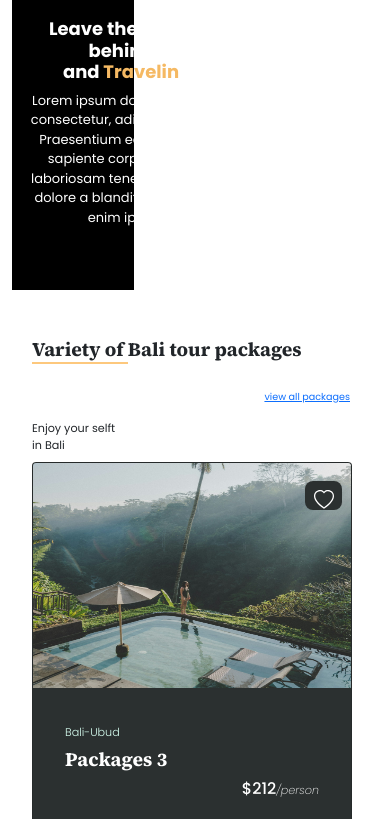
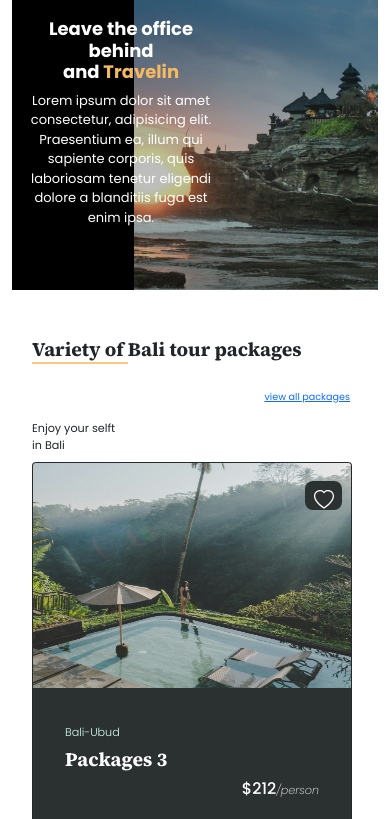
Before and after one commit to Ahuk19/Surya-Travelin, a plain HTML site: page index.html in a window 390 px wide. Shown: the part 46-865 px from the top of the page. Drawn offline with nearby package versions, Linux system fonts and the light colour scheme.

Commit message:
fix mobile

```diff
--- a/css/main.css
+++ b/css/main.css
@@ -440,7 +440,7 @@ body {
   }
 
   .mycol2 {
-    background-image: url(./image/hero.jpg);
+    background-image: url(../image/hero.jpg);
     background-position: center;
     background-size: cover;
     z-index: -1;
```
